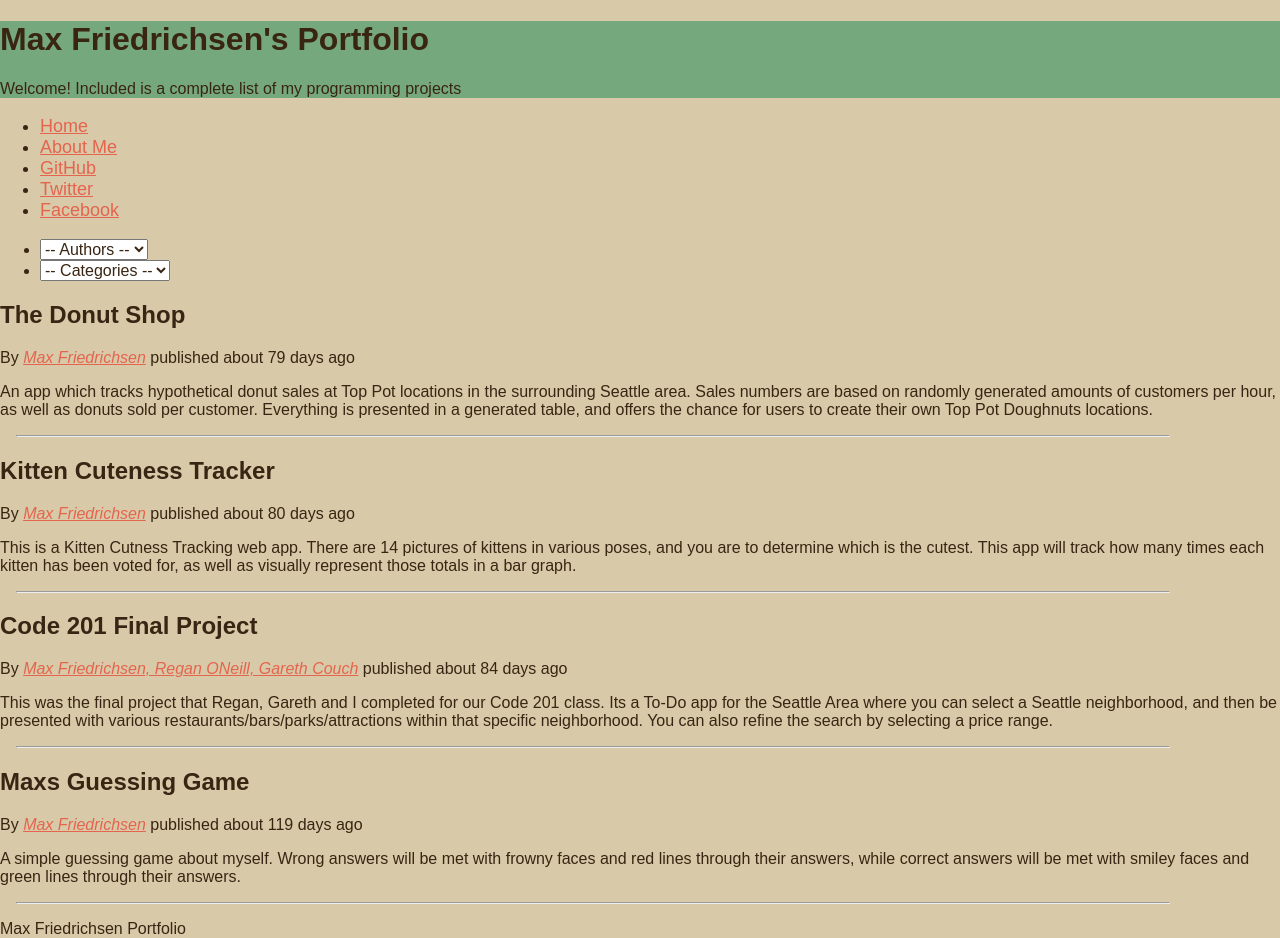
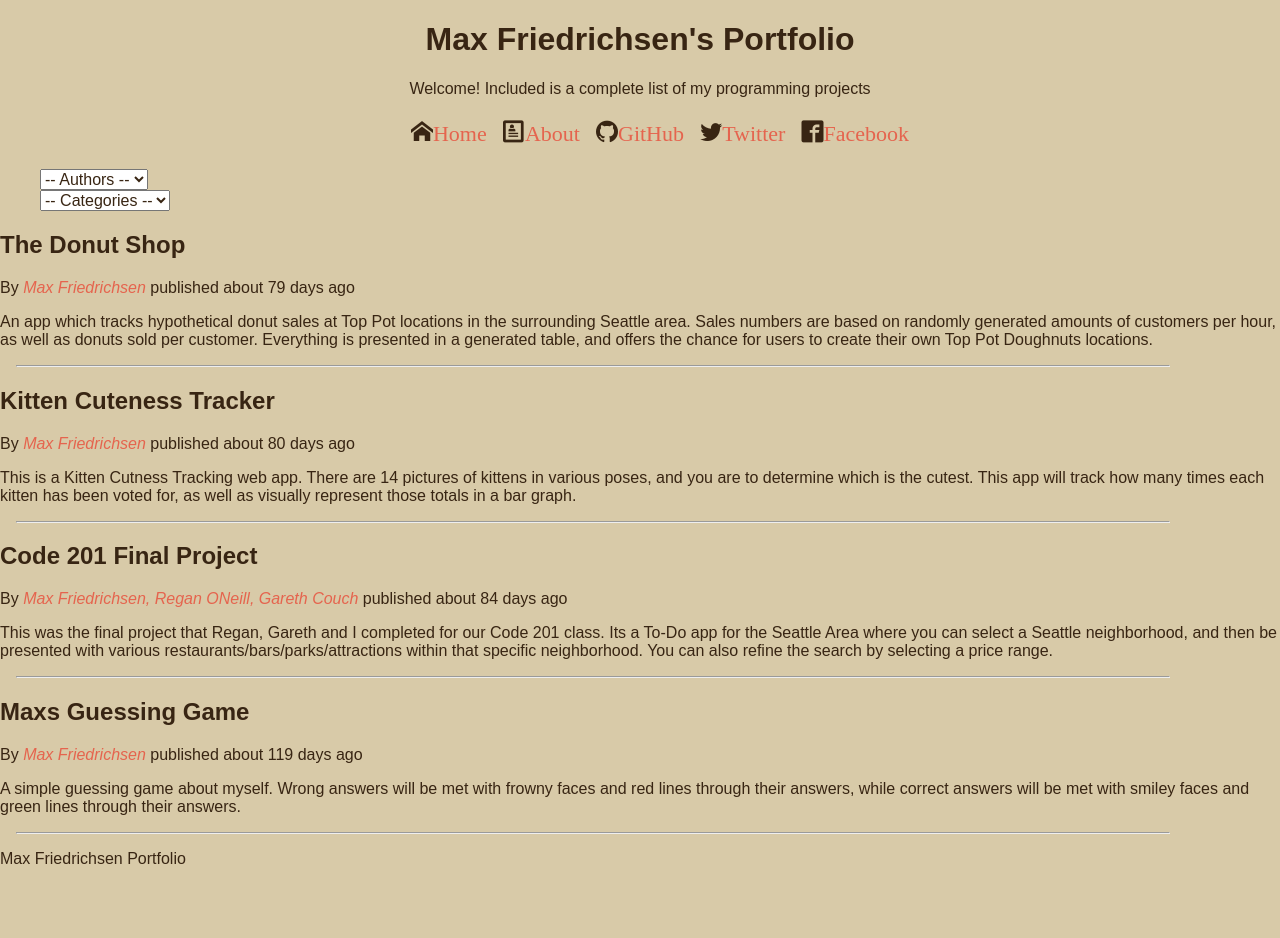
Before and after one commit to meeksfred/portfolio, a plain HTML site: page index.html in a window 1280 px wide. After the commit the page ends 868 px from the top, so only its background shows below. Drawn offline with nearby package versions, Linux system fonts and the light colour scheme.

Commit message:
icon fonts working, hamburger menu sort of working

```diff
--- a/index.html
+++ b/index.html
@@ -5,6 +5,7 @@
     <title>Max's Portfolio</title>
     <link rel="stylesheet" href="vendor/normalize.css/normalize.css">
     <link rel="stylesheet" href="styles/main.css">
+    <link rel="stylesheet" href="styles/icons.css">
   </head>
   <body>
     <header class="main-header">
@@ -14,11 +15,13 @@
       <p>Welcome! Included is a complete list of my programming projects</p>
     </header>
     <nav class="head-nav">
+      <div class="icon-menu"></div>
       <ul>
-        <li class="tab" data-content="projects"><a href="#">Home</a></li>
-        <li class="tab" data-content="about"><a href="#">About Me</a></li>
-        <li><a href='https://github.com/meeksfred' target='_blank'>GitHub</a></li>          <li><a href='https://twitter.com/maxamillionfred' target='_blank'>Twitter</a></li>
-        <li><a href='https://www.facebook.com/max.friedrichsen' target='_blank'>Facebook</a></li>
+        <li class="tab icon-home" data-content="projects"><a href="#">Home</a></li>
+        <li class="tab icon-profile" data-content="about"><a href="#">About</a></li>
+        <li class="icon-github"><a href='https://github.com/meeksfred' target='_blank'>GitHub</a></li>
+        <li class="icon-twitter"><a href='https://twitter.com/maxamillionfred' target='_blank'>Twitter</a></li>
+        <li class="icon-facebook2"><a href='https://www.facebook.com/max.friedrichsen' target='_blank'>Facebook</a></li>
       </ul>
     </nav>
     <main>
--- /dev/null
+++ b/styles/icons.css
@@ -0,0 +1,44 @@
+@font-face {
+    font-family: 'icomoon';
+    src:    url('fonts/icomoon.eot?bnxh2v');
+    src:    url('fonts/icomoon.eot?bnxh2v#iefix') format('embedded-opentype'),
+        url('fonts/icomoon.ttf?bnxh2v') format('truetype'),
+        url('fonts/icomoon.woff?bnxh2v') format('woff'),
+        url('fonts/icomoon.svg?bnxh2v#icomoon') format('svg');
+    font-weight: normal;
+    font-style: normal;
+}
+
+[class^="icon-"], [class*=" icon-"] {
+    /* use !important to prevent issues with browser extensions that change fonts */
+    font-family: 'icomoon' !important;
+    speak: none;
+    font-style: normal;
+    font-weight: normal;
+    font-variant: normal;
+    text-transform: none;
+    line-height: 1;
+
+    /* Better Font Rendering =========== */
+    -webkit-font-smoothing: antialiased;
+    -moz-osx-font-smoothing: grayscale;
+}
+
+.icon-home:before {
+    content: "\e900";
+}
+.icon-profile:before {
+    content: "\e901";
+}
+.icon-menu:before {
+    content: "\e902";
+}
+.icon-facebook2:before {
+    content: "\e903";
+}
+.icon-twitter:before {
+    content: "\e904";
+}
+.icon-github:before {
+    content: "\e905";
+}
--- a/styles/main.css
+++ b/styles/main.css
@@ -11,6 +11,10 @@ address {
   display: inline-block;
 }
 
+img {
+  max-width: 100%;
+}
+
 hr {
   margin: 1em;
   width: 90%;
@@ -18,6 +22,7 @@ hr {
 
 a, a:link, a:active {
   color: #E5644E;
+  text-decoration: none;
 }
 
 h1 {
@@ -29,15 +34,51 @@ h1 {
 }
 
 .main-header {
-  background-color: #76A87E;
+  background-color: #D8CAA8;
+  text-align: center;
+  min-width: 435px;
 }
 
 .head-nav {
   list-style: none;
   padding: 0;
+  font-size: 22px;
 }
 
-.head-nav {
+.head-nav ul {
   list-style-type: none;
-  font-size: 18px;
 }
+
+.head-nav li {
+  display: none;
+  padding-left: 5px;
+  padding-right: 5px;
+}
+
+.head-nav:hover li {
+  display: block;
+}
+
+.icon-menu {
+  float: right;
+  max-width: 575px;
+}
+
+@media only screen and (min-width: 575px) {
+  .icon-menu {
+    display: none;
+  }
+  .head-nav ul {
+    list-style-type: none;
+    text-align: center;
+  }
+  .head-nav li {
+    display: inline;
+    padding-left: 5px;
+    padding-right: 5px;
+  }
+}
+
+#filters {
+  list-style-type: none;
+}
```
Also changed, not shown: styles/fonts/icomoon.ttf (added), styles/fonts/icomoon.woff (added), 2 other files.
